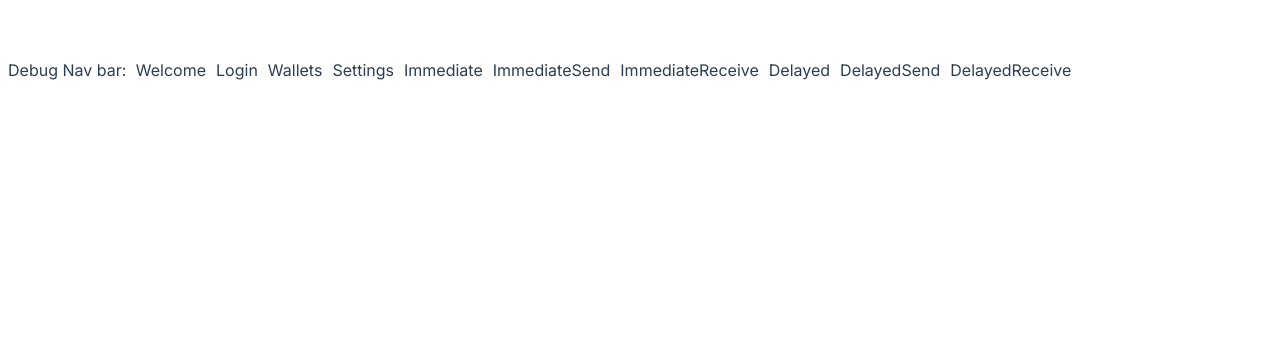
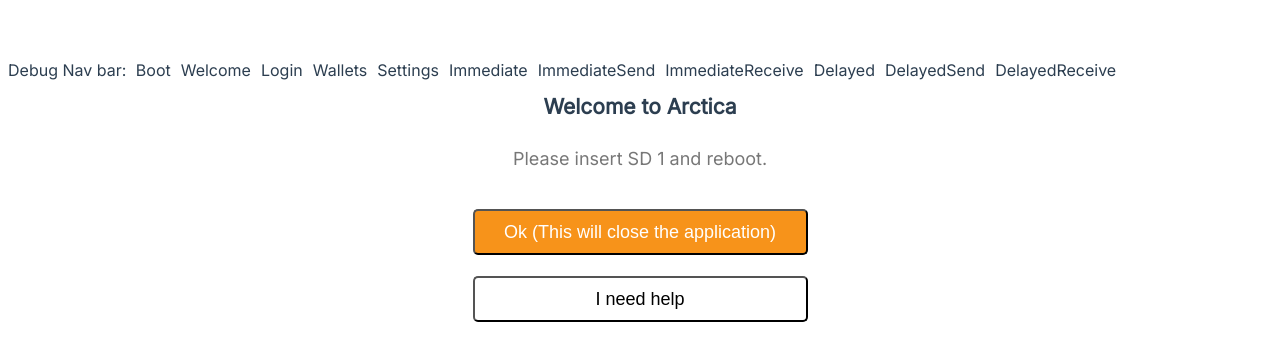
Before and after one commit to epiccurious/arctica-frontend, a Vue app: page /boot in a window 1280 px wide. Shown: the top 360 px of the page. Built offline with nearby package versions, Linux system fonts and the light colour scheme.

Commit message:
created a boot screen

```diff
--- a/src/App.vue
+++ b/src/App.vue
@@ -1,6 +1,7 @@
 <template>
 <div class="page">
   <nav id="nav">Debug Nav bar:
+    <router-link :to="{ name: 'Boot' }">Boot</router-link>
     <router-link :to="{ name: 'welcome' }">Welcome</router-link>
     <router-link :to="{ name: 'Login' }">Login</router-link>
     <router-link :to="{ name: 'dashboard' }">Wallets</router-link>
--- a/src/router/index.js
+++ b/src/router/index.js
@@ -9,6 +9,12 @@ const routes = [
     name: 'welcome',
     component: WelcomeView
   },
+  {
+    path: '/boot',
+    name: 'Boot',
+    component: () => import('../views/Boot.vue')
+
+   },
   {
     path: '/login',
     name: 'Login',
--- /dev/null
+++ b/src/views/Boot.vue
@@ -0,0 +1,29 @@
+<template>
+  <div class="login">
+<Header title="Welcome to Arctica" subtitle="Please insert SD 1 and reboot."/>
+    <div class="btn_container">
+        <button @click="acknowledge()" class="btn">Ok (This will close the application)</Button>
+        <button @click="help()" class="btn2">I need help</button>
+    </div>
+  </div>
+</template>
+
+<script>
+// @ is an alias to /src
+import Header from '@/components/Header'
+
+export default {
+  name: 'Boot',
+  components: {
+    Header,
+    },
+    methods: {
+        acknowledge(){
+            console.log('closing the application')
+        },
+        help(){
+            console.log('fetching help')
+        }
+    },
+}
+</script>
```
